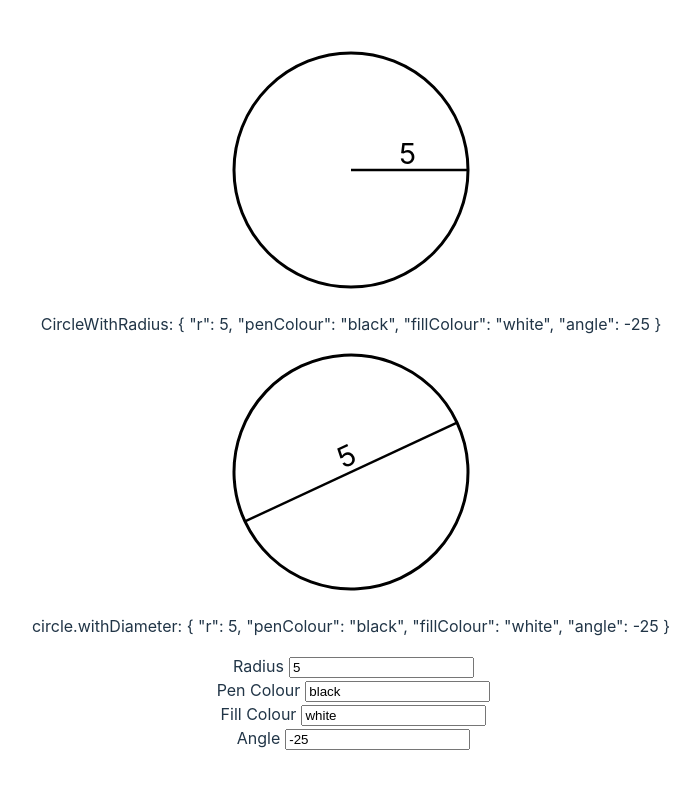
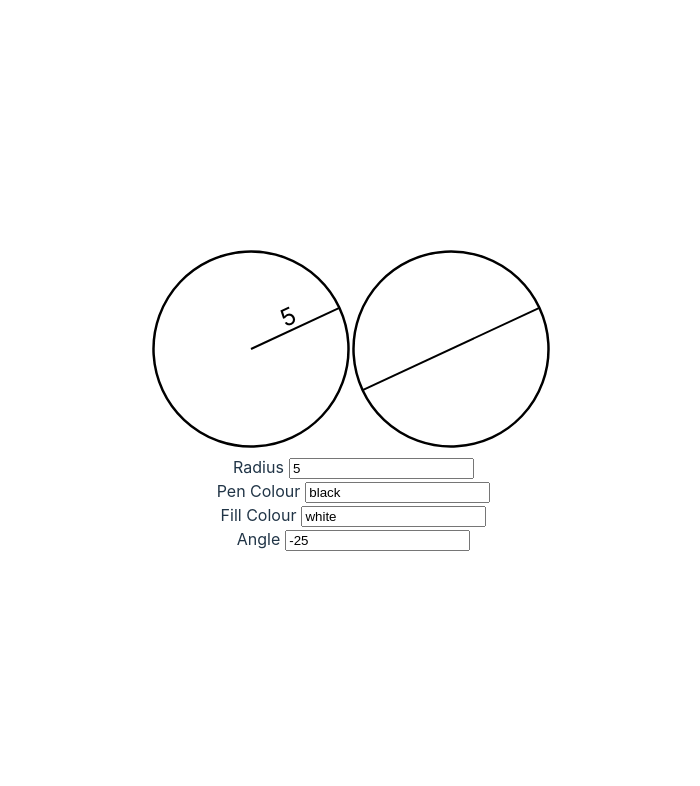
Before and after one commit to Samir70/vue-diags, a Vue app: page / in a window 1280 px wide. Shown: the top 786 px of the page, without its empty margins (289-989 px from the left). Built offline with nearby package versions, Linux system fonts and the light colour scheme.

Commit message:
add withRadius and withDiameter to circles

```diff
--- a/src/components/Circles/withDiameter.vue
+++ b/src/components/Circles/withDiameter.vue
@@ -5,21 +5,12 @@ const props = defineProps({
 const rotation = `rotate(${props.params.angle})`
 </script>
 <template>
-    <svg viewBox="0 0 400 400" v-bind:transform="rotation" >
+    <svg viewBox="0 0 400 400" v-bind:transform="rotation"  width="200px">
         <circle cx="200" cy="200" r="195" v-bind:stroke="params.penColour" stroke-width="5"
             v-bind:fill="params.fillColour" />
         <line x1="5" y1="200" x2="395" y2="200" v-bind:stroke="params.penColour" stroke-width="4" />
-        <text x="190" y="190">{{ params.r }}</text>
+        <text font-size="3em" x="190" y="190">{{ params.d }}</text>
     </svg>
-    <p>circle.withDiameter: {{ props.params }}</p>
 </template>
 <style>
-svg {
-    height: 30vh;
-    width: auto;
-}
-
-text {
-    font-size: 3em;
-}
 </style>
--- a/src/components/Circles/withRadius.vue
+++ b/src/components/Circles/withRadius.vue
@@ -2,23 +2,15 @@
 const props = defineProps({
     params: Object
 })
+const rotation = `rotate(${props.params.angle})`
 </script>
 <template>
-    <svg viewBox="0 0 400 400">
+    <svg viewBox="0 0 400 400" width="200px" v-bind:transform="rotation" >
         <circle cx="200" cy="200" r="195" v-bind:stroke="params.penColour" stroke-width="5"
             v-bind:fill="params.fillColour" />
         <line x1="200" y1="200" x2="395" y2="200" v-bind:stroke="params.penColour" stroke-width="4" />
-        <text x="280" y="190">{{ params.r }}</text>
+        <text font-size="3em" x="280" y="190">{{ params.r }}</text>
     </svg>
-    <p>CircleWithRadius: {{ props.params }}</p>
 </template>
 <style>
-svg {
-    height: 30vh;
-    width: auto;
-}
-
-text {
-    font-size: 3em;
-}
 </style>
```
